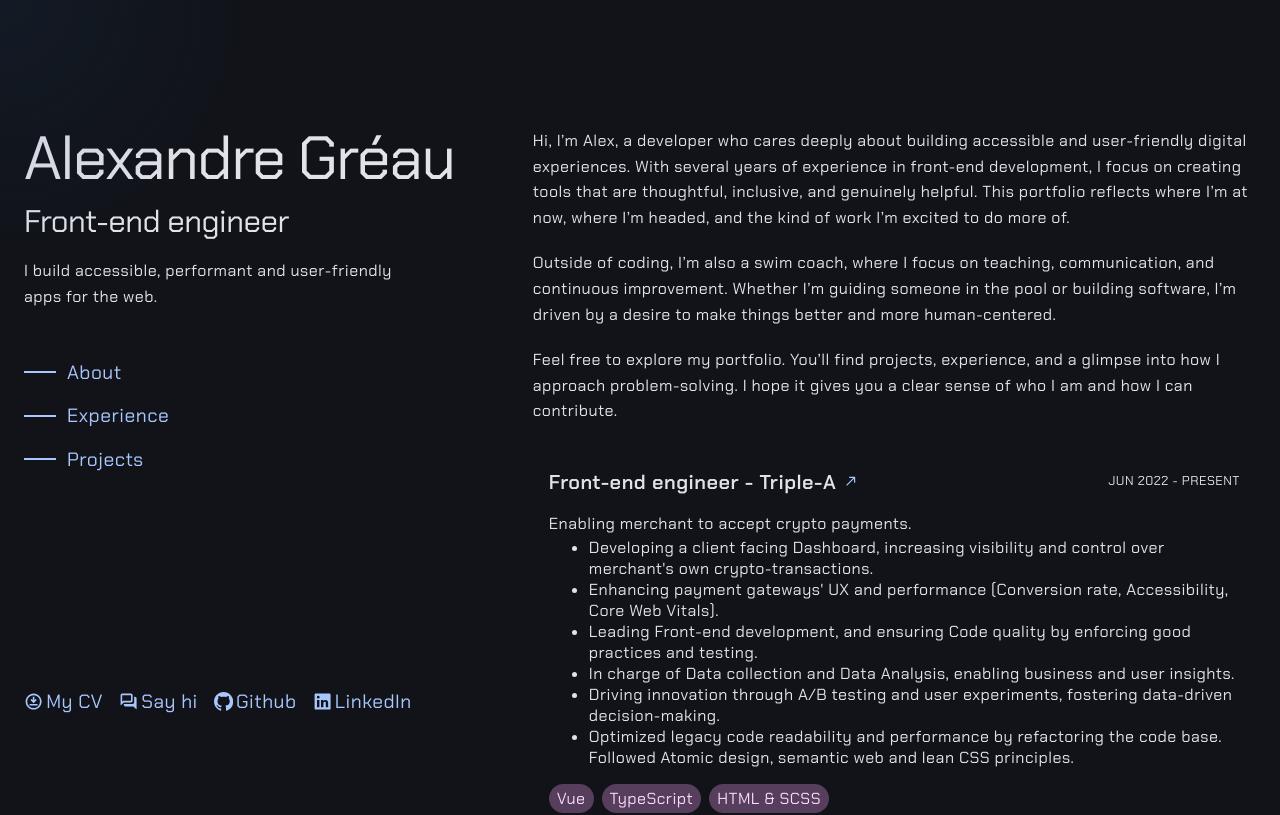
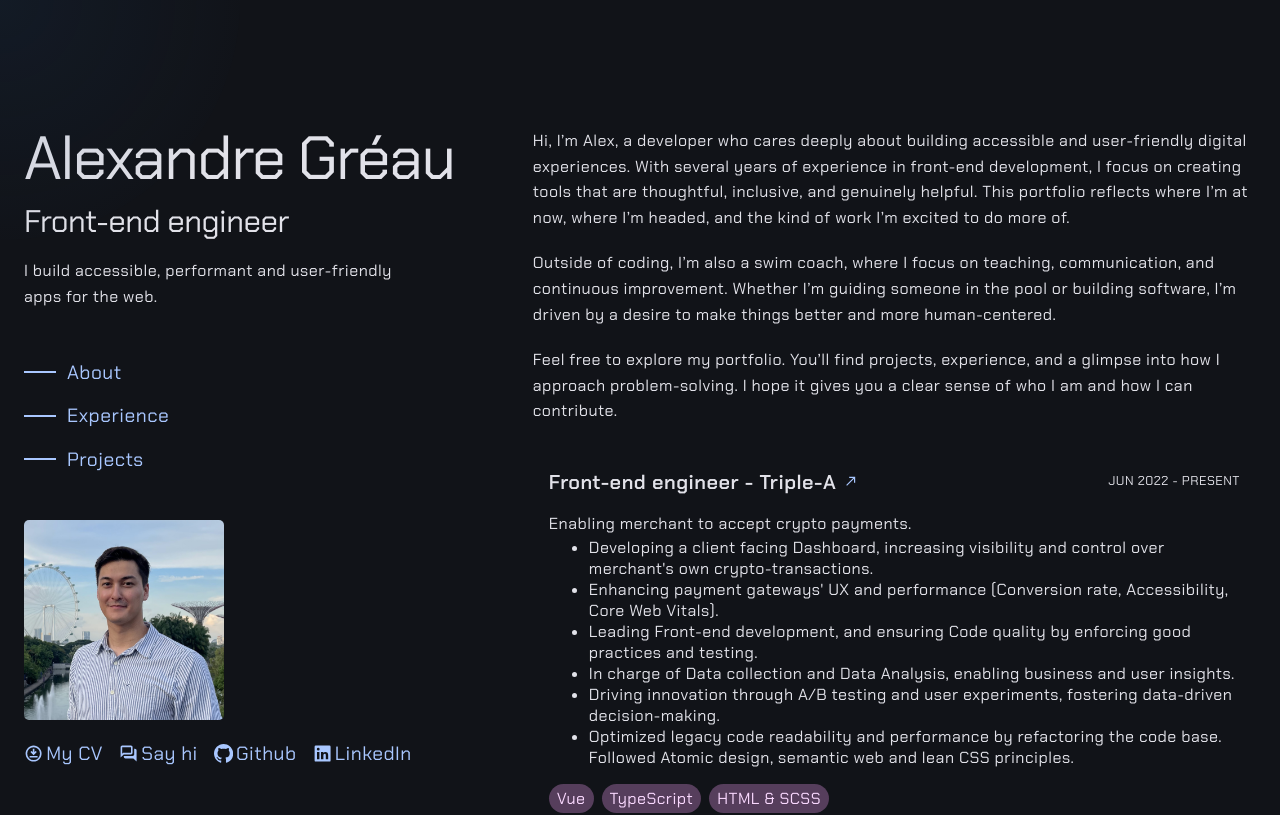
Before and after one commit to AlexGreau/Portfolio, a Vue app: page / in a window 1280 px wide. Shown: the top 815 px of the page. Built offline with nearby package versions, Linux system fonts and the light colour scheme.

Commit message:
feat: added my profile pic

```diff
--- a/src/views/HomeView.vue
+++ b/src/views/HomeView.vue
@@ -1,10 +1,8 @@
 <template>
   <main class="main-wrapper" id="top">
     <section class="hero-wrapper">
-      <div>
-        <h1>Alexandre Gréau</h1>
-        <h2>Front-end engineer</h2>
-      </div>
+      <h1>Alexandre Gréau</h1>
+      <h2>Front-end engineer</h2>
       <p>I build accessible, performant and user-friendly apps for the web.</p>
       <nav>
         <ul>
@@ -21,6 +19,9 @@
           </li>
         </ul>
       </nav>
+      <figure>
+        <img src="../assets/img/ME.JPG" loading="lazy" class="profile-pic" alt="profile picture" />
+      </figure>
       <ul>
         <li>
           <a
@@ -103,6 +104,7 @@
           reflects where I’m at now, where I’m headed, and the kind of work I’m excited to do more
           of.
         </p>
+
         <p>
           Outside of coding, I’m also a swim coach, where I focus on teaching, communication, and
           continuous improvement. Whether I’m guiding someone in the pool or building software, I’m
@@ -344,6 +346,7 @@ onBeforeUnmount(() => {
     }
     & > nav {
       margin-top: 2rem;
+      margin-bottom: 3rem;
       ul {
         display: flex;
         flex-direction: column;
@@ -381,6 +384,12 @@ onBeforeUnmount(() => {
           }
         }
       }
+    }
+    img.profile-pic {
+      height: 200px;
+      width: 200px;
+      margin-bottom: 1rem;
+      border-radius: 5px;
     }
     & > ul {
       // links
```
Also changed, not shown: src/assets/img/me.jpg.
